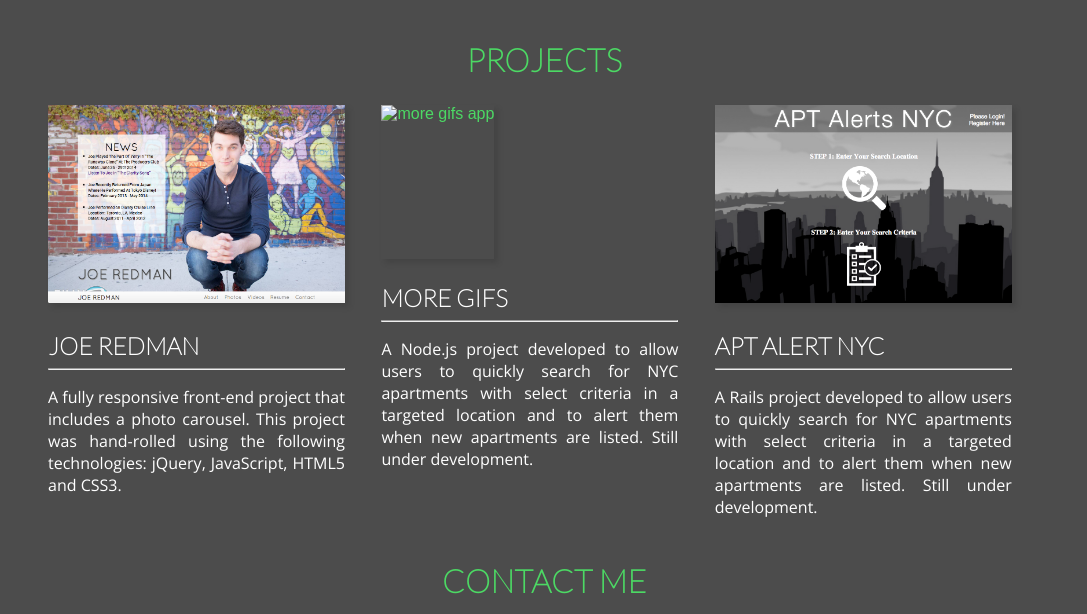
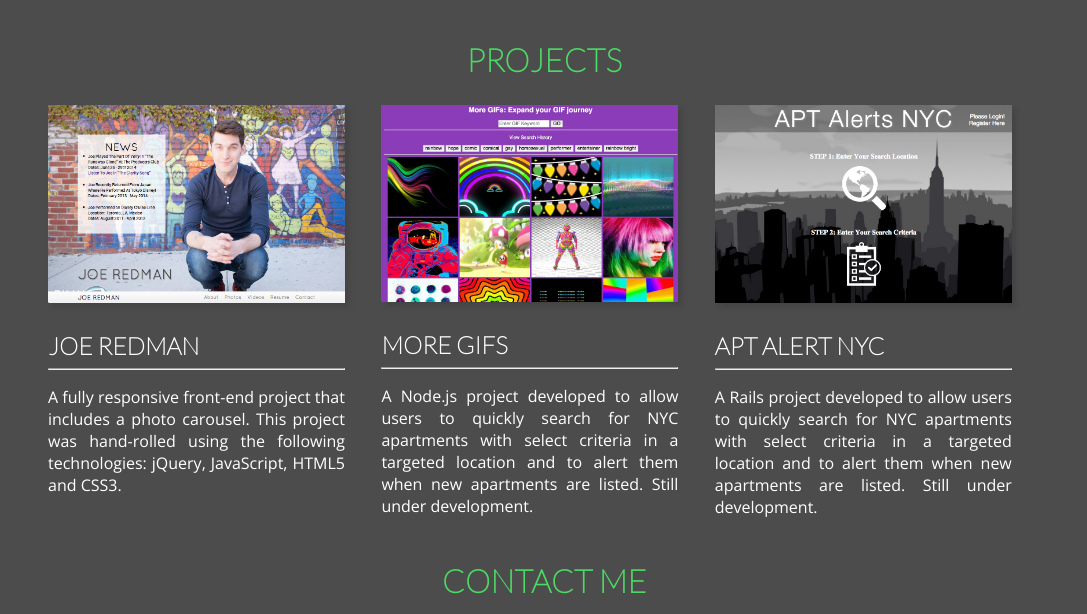
Before and after one commit to mpvazquez/mpvazquez.github.io, a plain HTML site: page index.html in a window 1280 px wide. Shown: the part 1159-1773 px from the top of the page, without its empty margins (96-1183 px from the left). Drawn offline with nearby package versions, Linux system fonts and the light colour scheme.

Commit message:
Update name of file

```diff
--- a/index.html
+++ b/index.html
@@ -244,7 +244,7 @@
 				</div>
 				<div class="more-gifs">
 					<a target="_blank" href="http://more-gifs.herokuapp.com/">
-						<img src="images/more-gifs2.png" alt="more gifs app">
+						<img src="images/more-gifs.jpg" alt="more gifs app">
 					</a>
 					<h3>More GIFs</h3>
 					<hr>
```
Also changed, not shown: images/more-gifs.jpg (renamed from images/more-gifs2.jpg).
